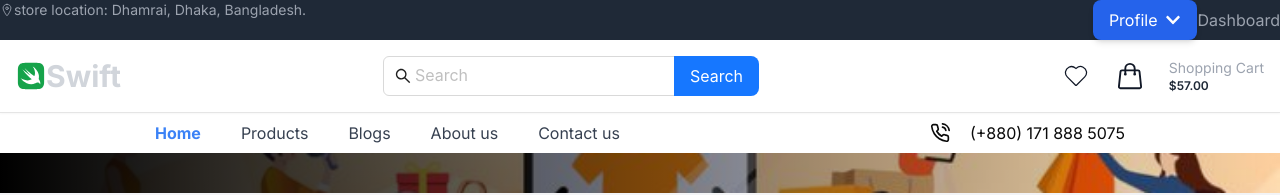
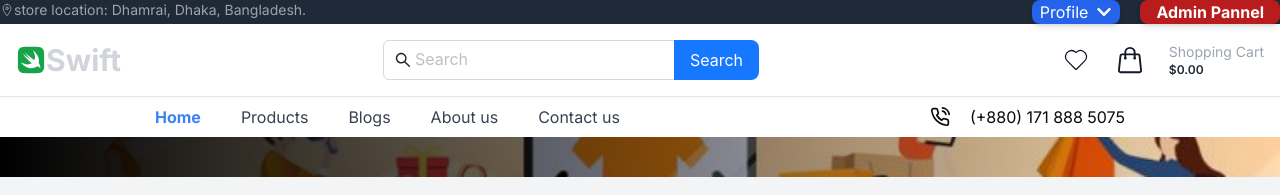
Before and after one commit to wasim475/swift-shop, a Next.js app: page / in a window 1280 px wide. Shown: the top 195 px of the page. Built offline with nearby package versions, Linux system fonts and the light colour scheme; sample sign-in values are in the browser's storage.

Commit message:
update on navbar

```diff
--- a/swift-shop/navbar/navbar.js
+++ b/swift-shop/navbar/navbar.js
@@ -6,7 +6,7 @@ import {
   AiOutlineHeart,
   AiOutlineSearch,
 } from "react-icons/ai";
-import { FaPhoneAlt } from "react-icons/fa";
+import { FaChevronDown, FaPhoneAlt } from "react-icons/fa";
 import { FaSwift } from "react-icons/fa6";
 import { IoLocationOutline } from "react-icons/io5";
 import { CiHeart } from "react-icons/ci";
@@ -16,58 +16,62 @@ import { FiPhoneCall } from "react-icons/fi";
 import Search from "./search";
 import Link from "next/link";
 import NavItem from "./navItem";
-import { useDispatch, useSelector } from 'react-redux';
-import { cartDataLoader } from '../../Feature/cart slice/cartSlice';
-import ProfileDropdown from './profileDropdown';
-
+import { useDispatch, useSelector } from "react-redux";
+import { cartDataLoader } from "../../Feature/cart slice/cartSlice";
+import ProfileDropdown from "./profileDropdown";
 
 const Navbar = () => {
   const [cartCount, setCartCount] = useState(0);
-  const [currentUser, setCurrentUser]= useState(null)
+  const [currentUser, setCurrentUser] = useState(null);
   const cartTotal = 57.0;
   const dispatch = useDispatch();
   const { cartInfo, isLoading } = useSelector((state) => state.cartData);
-  let user = useSelector((state=>state.user.value))
-
-  useEffect(()=>{
-    setCurrentUser(user)
-  },[user])
+  const totalPrice = cartInfo.reduce((sum, product) => sum + product.price, 0);
+  let user = useSelector((state) => state.user.value);
+console.log(cartInfo)
+  useEffect(() => {
+    setCurrentUser(user);
+  }, [user]);
 
   useEffect(() => {
     dispatch(cartDataLoader());
   }, [dispatch]);
 
-
-
-
-
-  if(isLoading){
-    return <h1>Loading</h1>
+  if (isLoading) {
+    return <h1>Loading</h1>;
   }
 
   return (
     <main>
-      <nav className='bg-gray-800 flex justify-between'>
+      <nav className="bg-gray-800 flex justify-between">
         <div>
-            <p className='text-gray-400 text-sm flex items-center'> <IoLocationOutline/> store location: Dhamrai, Dhaka, Bangladesh.</p>
+          <p className="text-gray-400 text-sm flex items-center">
+            {" "}
+            <IoLocationOutline /> store location: Dhamrai, Dhaka, Bangladesh.
+          </p>
         </div>
-          <div className='text-md text-gray-400'>
-            {
-              currentUser ? <ProfileDropdown setUser={setCurrentUser} user = {currentUser}/>:
-
+        <div className="text-md text-gray-400 flex gap-x-5">
+          {currentUser ? (
+            <ProfileDropdown setUser={setCurrentUser} user={currentUser} />
+          ) : (
             <>
-              <Link href={"/login"}>Sign In</Link> <span className='px-2'>/</span>
+              <Link href={"/login"}>Sign In</Link>{" "}
+              <span className="px-2">/</span>
               <Link href={"/signup"}>Sign Up</Link>
             </>
-            }
-            {
-               currentUser?.role === 'admin'&&  <button>Dashboard</button>
-            }
-
+          )}
+          {currentUser?.role === "admin" && (
+            <Link href={'/dashboard'} className="flex items-center gap-2 px-4 bg-red-700 font-bold text-white rounded-lg shadow-md hover:bg-white hover:text-red-700 transition-all">
+              Admin Pannel
+            </Link>
+          )}
         </div>
       </nav>
       <nav className="flex justify-between items-center p-4">
-        <Link href={"/"} className="flex items-center text-3xl font-bold text-white">
+        <Link
+          href={"/"}
+          className="flex items-center text-3xl font-bold text-white"
+        >
           <FaSwift className="text-green-600" />{" "}
           <span className="text-gray-300">Swift</span>
         </Link>
@@ -81,7 +85,10 @@ const Navbar = () => {
             <CiHeart className="text-3xl text-gray-900" />
           </Link>
 
-          <Link href={"/cart"} className="relative flex items-center text-white">
+          <Link
+            href={"/cart"}
+            className="relative flex items-center text-white"
+          >
             <HiOutlineShoppingBag className="text-3xl text-gray-900" />
             {cartInfo.length > 0 && (
               <div className="bg-green-700 text-white absolute rounded-full w-5 h-5 flex items-center justify-center -top-2 -right-2 text-xs">
@@ -92,7 +99,7 @@ const Navbar = () => {
           <div className="ml-2">
             <h1 className="text-sm text-gray-400">Shopping Cart</h1>
             <p className="text-xs text-gray-800 font-semibold">
-              ${cartTotal.toFixed(2)}
+              ${totalPrice.toFixed(2)}
             </p>
           </div>
         </section>
--- a/swift-shop/navbar/profileDropdown.js
+++ b/swift-shop/navbar/profileDropdown.js
@@ -18,7 +18,7 @@ const ProfileDropdown = ({user, setUser}) => {
 
       <button
         onClick={() => setIsOpen(!isOpen)}
-        className="flex items-center gap-2 px-4 py-2 bg-blue-600 text-white rounded-lg shadow-md hover:bg-blue-700 transition-all"
+        className="flex items-center gap-2 px-2 bg-blue-600 text-white rounded-lg shadow-md hover:bg-blue-700 transition-all"
       >
         Profile <FaChevronDown />
       </button>
```
Lines whose indentation alone changed are shown as unchanged.
